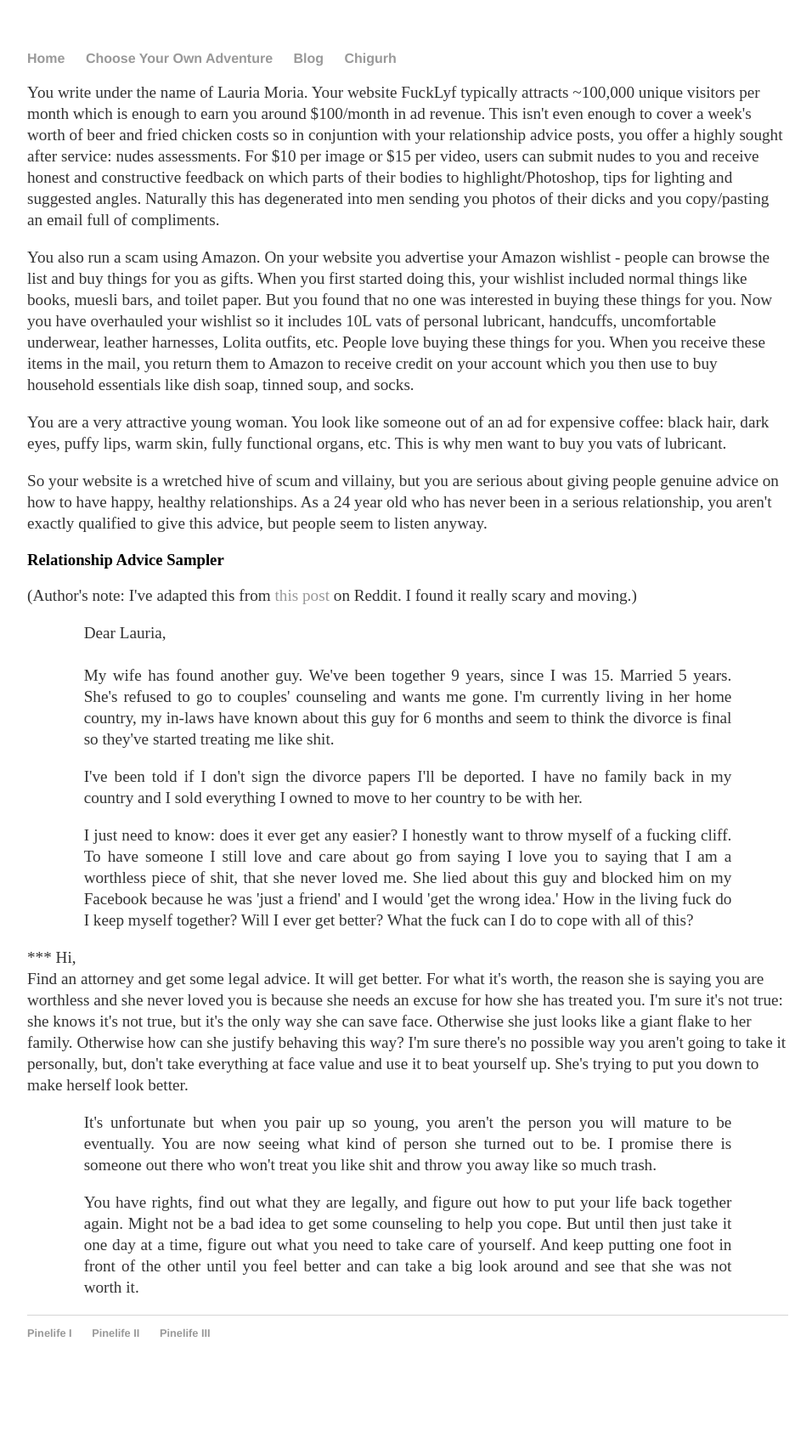
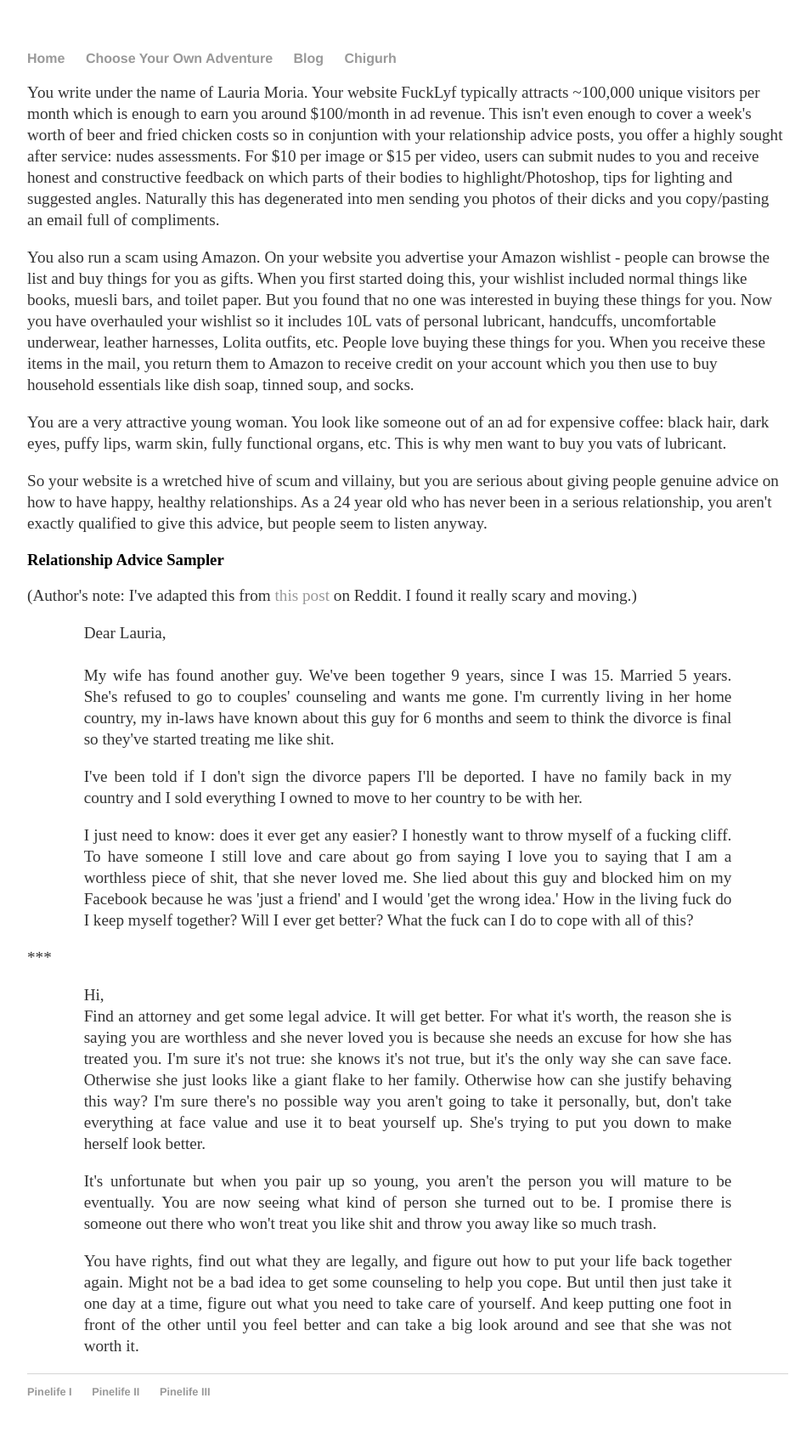
Before and after one commit to Pinelife/pinelife.github.io, a Jekyll site: the page built from Hellhole/Room2.html, in a window 1280 px wide. Shown: the whole page at 85% size, without its empty margins (160-1116 px from the left). Built offline with Jekyll 4.4.1, drawn with Linux system fonts in a browser that asks for light colours; before the commit the page ends 1636 px from its top, so only the background shows below that.

Commit message:
Update Room2.html

```diff
--- a/Hellhole/Room2.html
+++ b/Hellhole/Room2.html
@@ -44,7 +44,7 @@ title: Pinelife
   and care about go from saying I love you to saying that I am a worthless piece of shit, that she never loved me. She lied about
   this guy and blocked him on my Facebook because he was 'just a friend' and I would 'get the wrong idea.' How in the living fuck do
   I keep myself together? Will I ever get better? What the fuck can I do to cope with all of this?</p>
-<p>***</
+<p>***</p>
 
 <p style="text-align:justify" class="indented">
   Hi, <br/>
```
